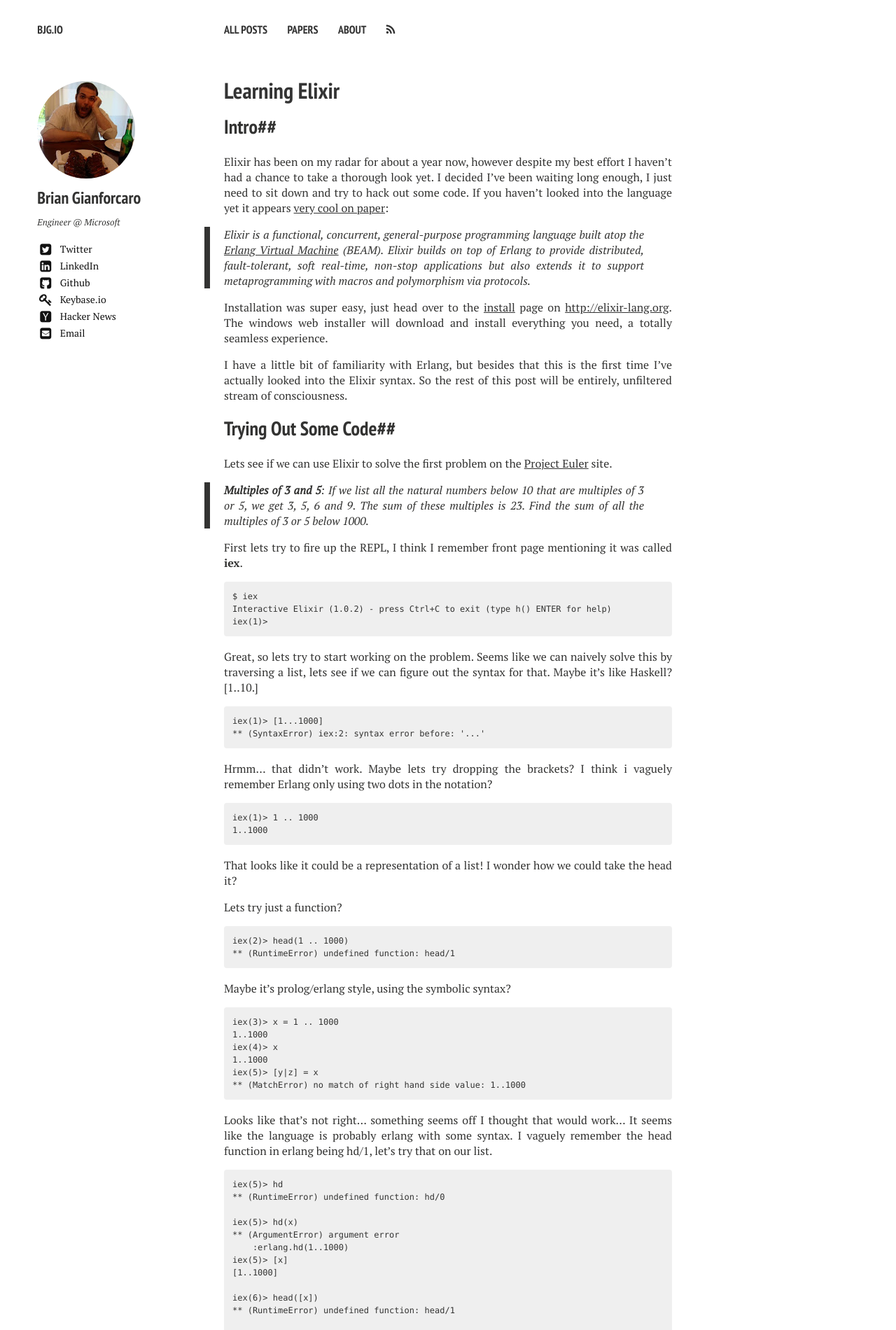
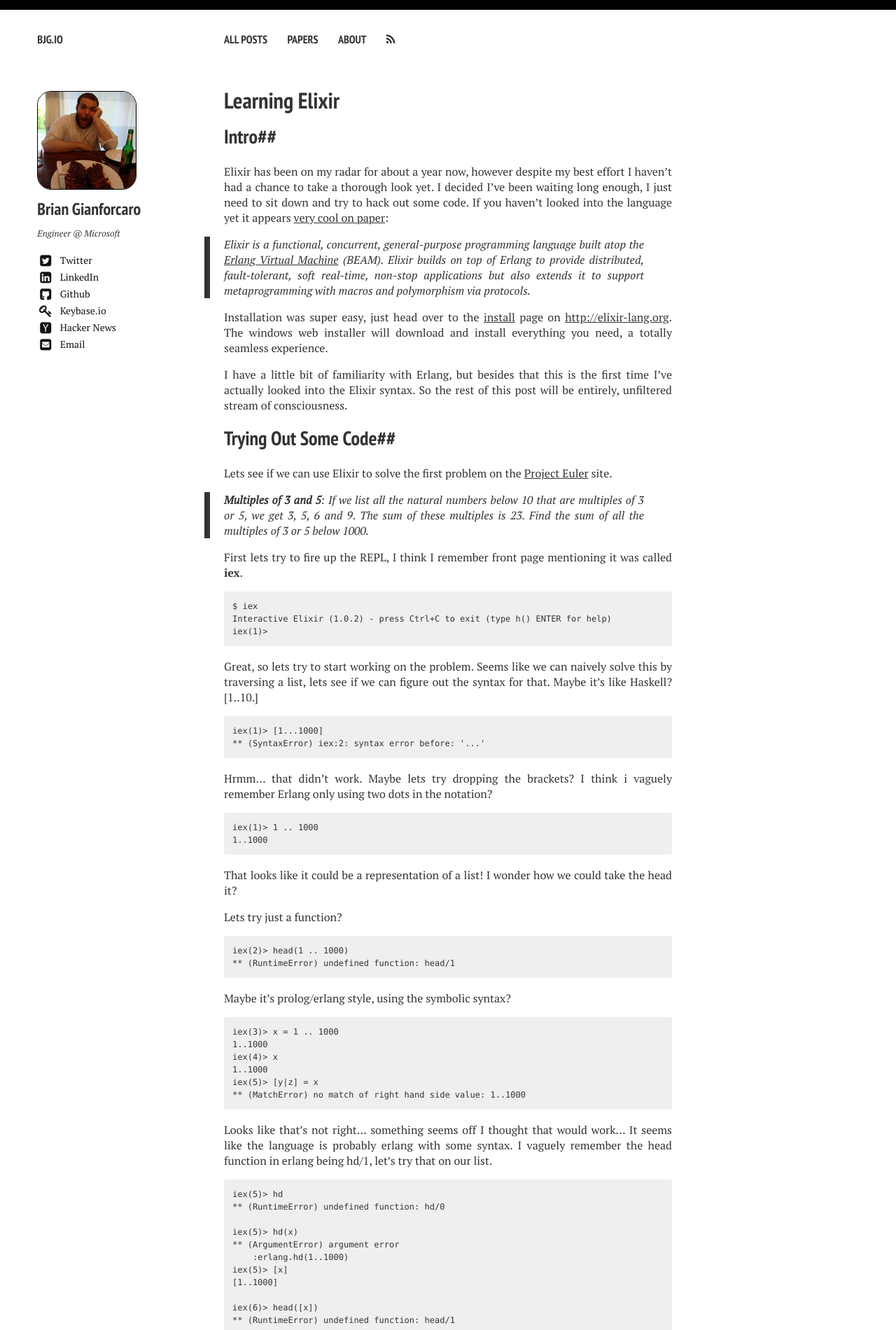
Before and after one commit to bgianfo/bgianfo.github.io, a Jekyll site: the page built from _posts/2014-11-30-learning-elixir.md, in a window 1280 px wide. Shown: the top 1900 px of the page at 70% size. Built offline with Jekyll 4.4.1, drawn with Linux system fonts in a browser that asks for light colours; nearby versions of some CDN libraries; comment, search, counter and statistics services are not loaded.

Commit message:
Adjust rounding of bio image + add black header.
- Didn't really enjoy the rounding of the bio image, adjusting it to
  make it more square, with rounded edges. Adding a fine black border
  as well.

- Adding a thin bar of black at the top, to add some contrast to the
  deep abyss of white on the page.

```diff
--- a/_includes/_navigation.html
+++ b/_includes/_navigation.html
@@ -1,3 +1,4 @@
+<section id="color_bar"></section>
 <div class="navigation-wrapper">
 	<div class="site-name">
 		<a href="{{ site.url }}">{{ site.title }}</a>
--- a/_sass/page.scss
+++ b/_sass/page.scss
@@ -2,6 +2,11 @@
 	background-color: $bodycolor;
 	font-family: $base-font;
 	color: $text-color;
+}
+#color_bar {
+	height: 14px;
+	background:#000000;
+	display: block;
 }
 .navigation-wrapper {
 	@include container;
@@ -349,7 +354,8 @@
 	display: none;
 	.bio-photo {
 		max-width: 110px;
-		@include rounded(150px);
+		border: 1px solid #000000;
+		@include rounded(20px);
 	}
 	@media #{$small} {
 		display: block;
@@ -395,7 +401,8 @@
 		float: left;
 		margin-right: 25px;
 		max-width: 100px;
-		@include rounded(150px);
+		border: 1px solid #000000;
+		@include rounded(20px);
 	}
 	.author-social {
 		display: inline-block;
```
